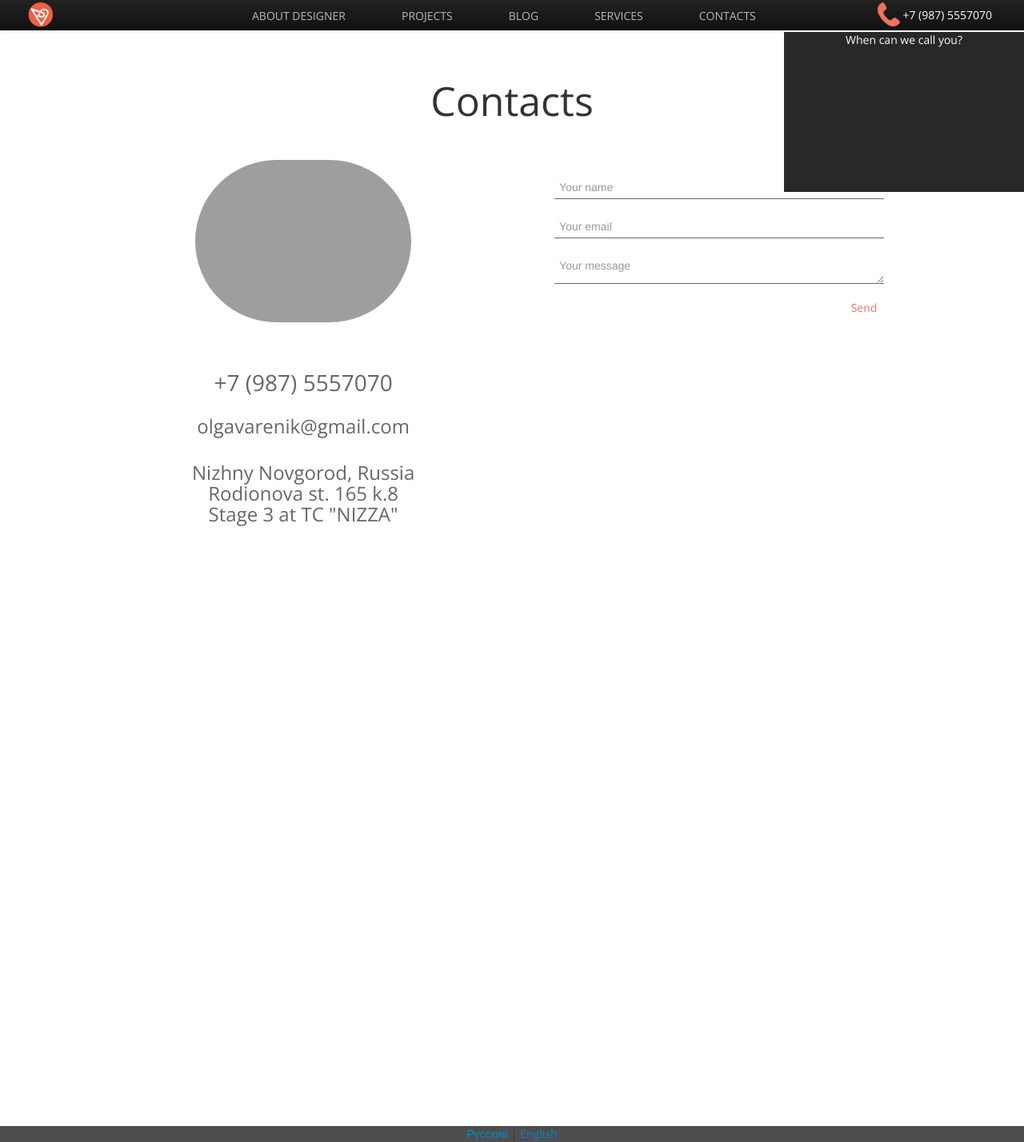
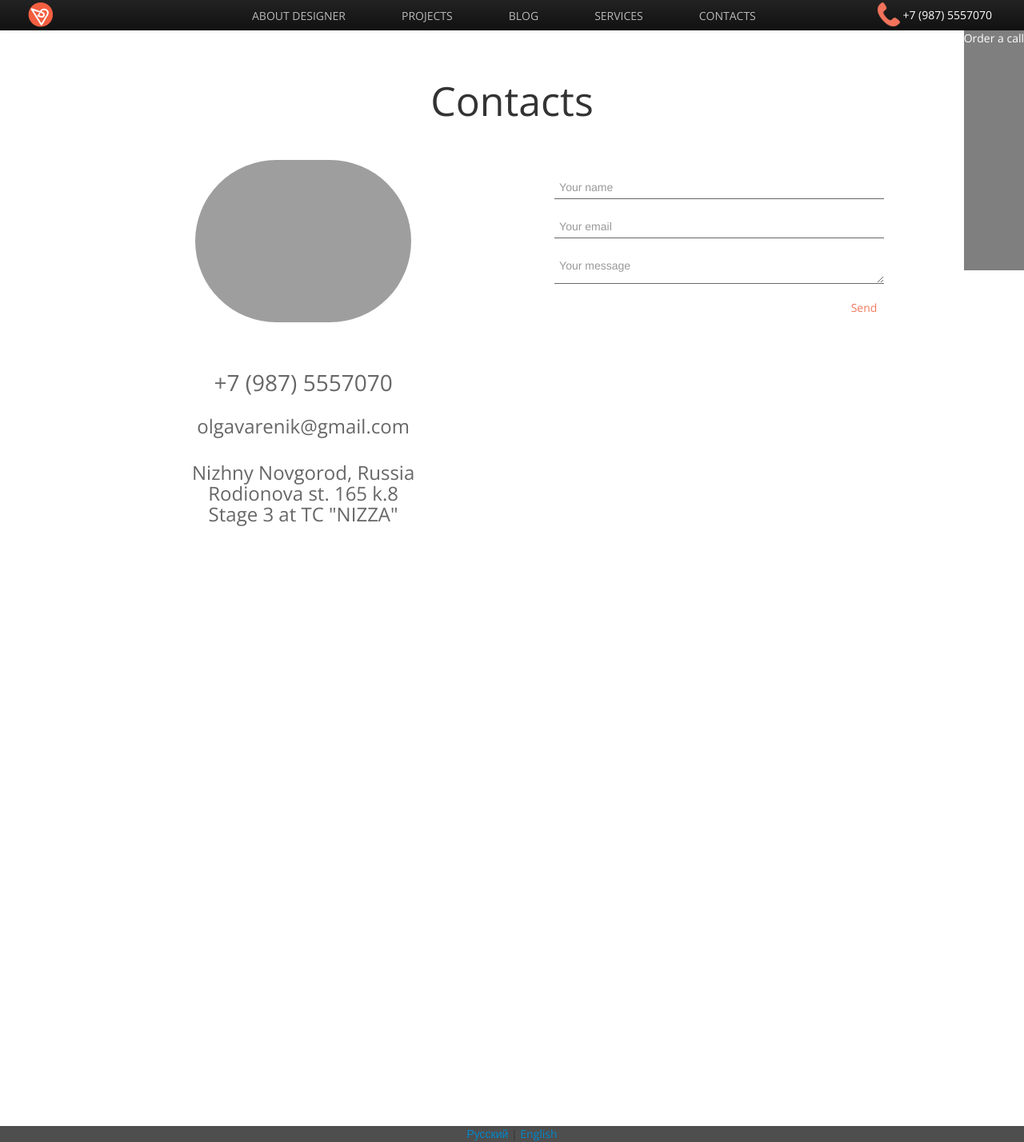
Before and after one commit to emakarov/ovarenik, a Django app: template ovarenik/templates/blog/contacts.html in a window 1280 px wide. Shown: the whole page at 80% size. Run offline with Django 3.2, Linux system fonts and the light colour scheme; the template is opened without the code that fills it, so the values that code supplies are empty; parts of the project's set-up code (start-up, migrations or seed data) failed here and were passed over; some libraries are stand-ins or nearby versions; grey boxes are pictures that could not be loaded.

Commit message:
phone recall

```diff
--- a/ovarenik/templates/base.html
+++ b/ovarenik/templates/base.html
@@ -78,9 +78,7 @@
       </div>
     </div>
 
-    <div style="position:fixed;top:40px;background:#111111;opacity:0.9;right:0;height:200px;width:300px;color:#fff">
-      <center>{% trans "When can we call you?" %}</center>
-    </div>
+    <div style="position:fixed;top:38px;background:#000;opacity:0.5;right:0;height:300px;color:#fff">{% trans "Order a call" %}</div>
 
 
 
```
